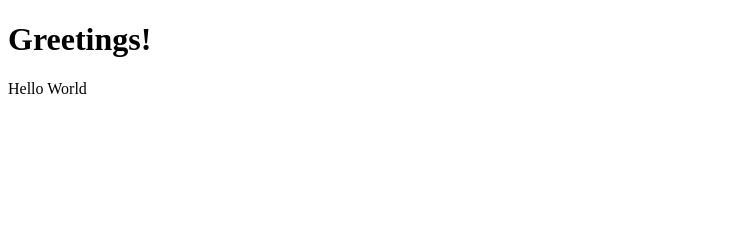
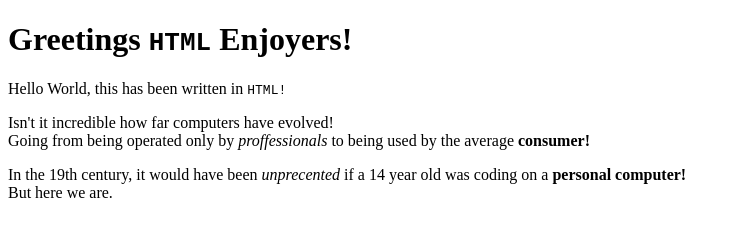
Before and after one commit to MG8mer/_1-HTML-1_, a plain HTML site: page index.html in a window 1280 px wide. Shown: the whole page, without its empty margins (0-740 px from the left). Drawn offline with Linux system fonts and the light colour scheme.

Commit message:
Added content to index.html

```diff
--- a/index.html
+++ b/index.html
@@ -3,10 +3,14 @@
 <html>
     <body>
 
-    <h1>Greetings!</h1>
+    <h1>Greetings <code>HTML</code> Enjoyers!</h1>
 
-    <p>Hello World</p>
+    <p>Hello World, this has been written in <code>HTML!</code></p>
 
+    <p>Isn't it incredible how far computers have evolved!<br> Going from
+    being operated only by <em>proffessionals</em> to being used by the average <strong>consumer!</strong></p>
+
+    <p>In the 19th century, it would have been <em>unprecented</em> if a 14 year old was coding on a <strong>personal computer!</strong>
+    <br>But here we are.</p>
     </body>
-
 </html>
```
